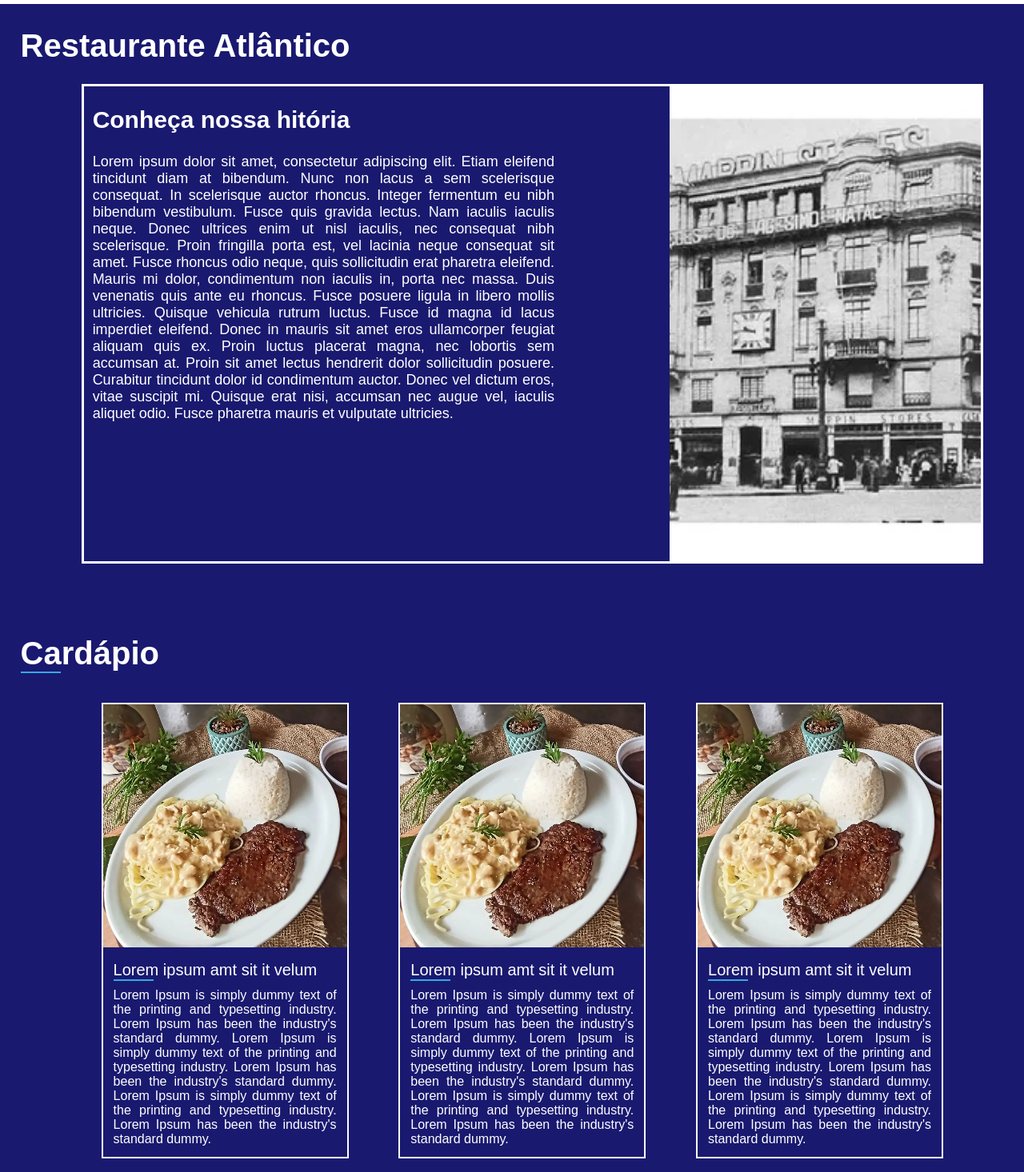
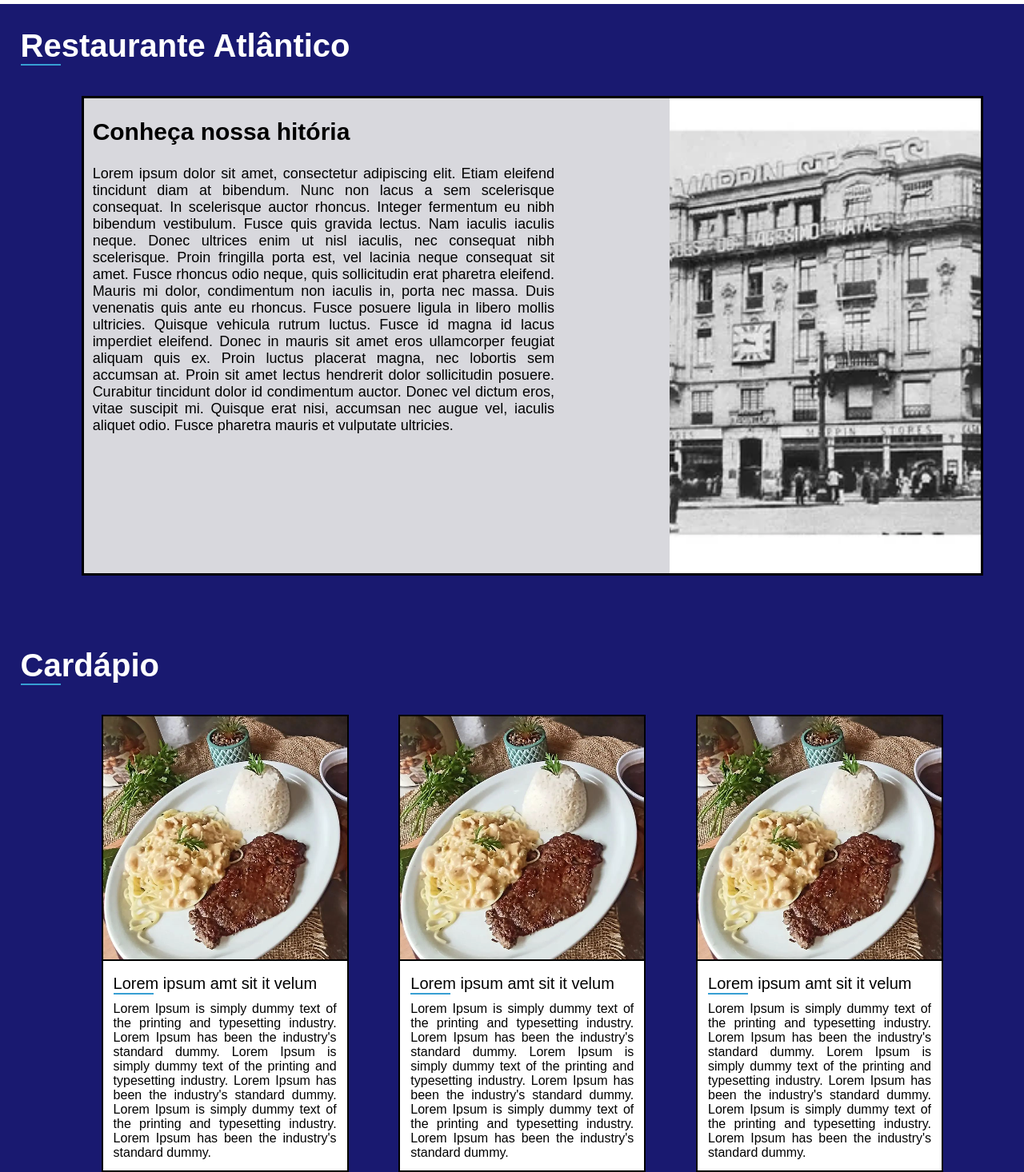
Before and after one commit to AllanSzczpanski/Atl_Rest, a plain HTML site: page index.html in a window 1280 px wide. Shown: the part 754-2220 px from the top of the page at 80% size. Drawn offline with Linux system fonts and the light colour scheme.

Commit message:
new-colors-version

```diff
--- a/assets/css/index.css
+++ b/assets/css/index.css
@@ -6,6 +6,7 @@
     --color-hover: #fff;
     --border:#fff;
     --history-color: #fff;
+    --bg-footer: #000000;
 }
 
 * {
@@ -103,20 +104,24 @@ a {
 
 .history h1 {
     color: var(--history-color);
-    margin: 2%;
+    margin: 2% 2% 0% 2%;
     font-family: Arial, Helvetica, sans-serif;
     font-size: 40px;
+}
+
+#history-title-bar {
+    margin-left: 2%;
 }
 
 .history-content {
     width: 88%;
     height: 600px;
     margin: 0 5% 7% 8%;
-
+    background-color: #e6e6e6ee;
     padding-left: 0.8%;
     padding-bottom: 0;
-    color: var(--history-color);
-    border: solid 3px var(--border);
+    color: #000;
+    border: solid 3px #000;
     display: flex;
 }
 
@@ -145,7 +150,7 @@ a {
     display: flex;
     width: 100%;
     height: 23vh;
-    background-color: #000;
+    background-color: var(--bg-footer);
     color: #fff;
     bottom: 0;
 
@@ -160,7 +165,7 @@ a {
     margin: 5vh;
     order: 1;
     width: 60vw;
-    background-color: #000;
+    background-color: var(--bg-footer);
 }
 
 .content_footer_img {
@@ -168,7 +173,7 @@ a {
     align-items: center;
     justify-content: space-around;
     width: 500px;
-    background-color: #000;
+    background-color: var(--bg-footer);
 }
 
 .title_footer {
@@ -189,7 +194,7 @@ a {
     justify-content: center;
     font-size: 12px;
     color: #b3b3b3;
-    background-color: #000;
+    background-color: var(--bg-footer);
 }
 
 .copyright img {
@@ -210,7 +215,7 @@ footer, .container-footer {
 .widget-title-bar {
     width: 50px;
     height: 2px;
-    background-color: #36a9e1;
+    background-color: #379fd3;
     margin-top: 10px;
     margin-bottom: 3%;
     margin-top: 0;
@@ -232,16 +237,18 @@ footer, .container-footer {
 .area_menu {
     width: 309px;
     text-align: justify;
-    color: var(--history-color);
-    border: #fff 2px solid;
+    color: #000;
+    border: #000 2px solid;
     margin-left: 2.5%;
     margin-right: 2.5%;
     margin-bottom: 5%;
+    background-color: #fff;
 }
 
 .news-thumb img {
     width: 305px;
     height: auto;
+    border-bottom: #000 2px solid;
 }
 
 .cardapio_txt {
--- a/index.html
+++ b/index.html
@@ -36,6 +36,7 @@
             <div class="history">
                 <div class="history-title">
                     <h1>Restaurante Atlântico</h1>
+                    <div id="history-title-bar" class="widget-title-bar"></div>
                 </div>
                 <div id="anchor" class="history-content">
                     <div class="history-text">
```
